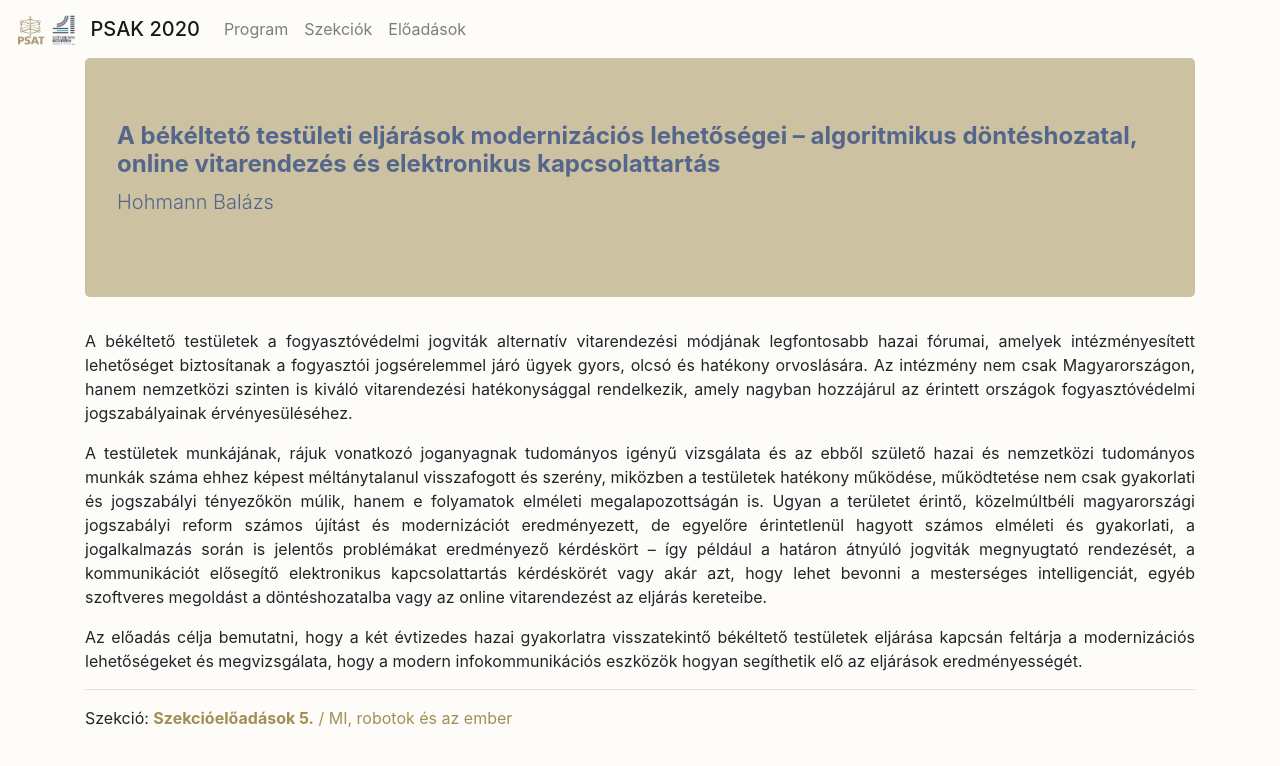
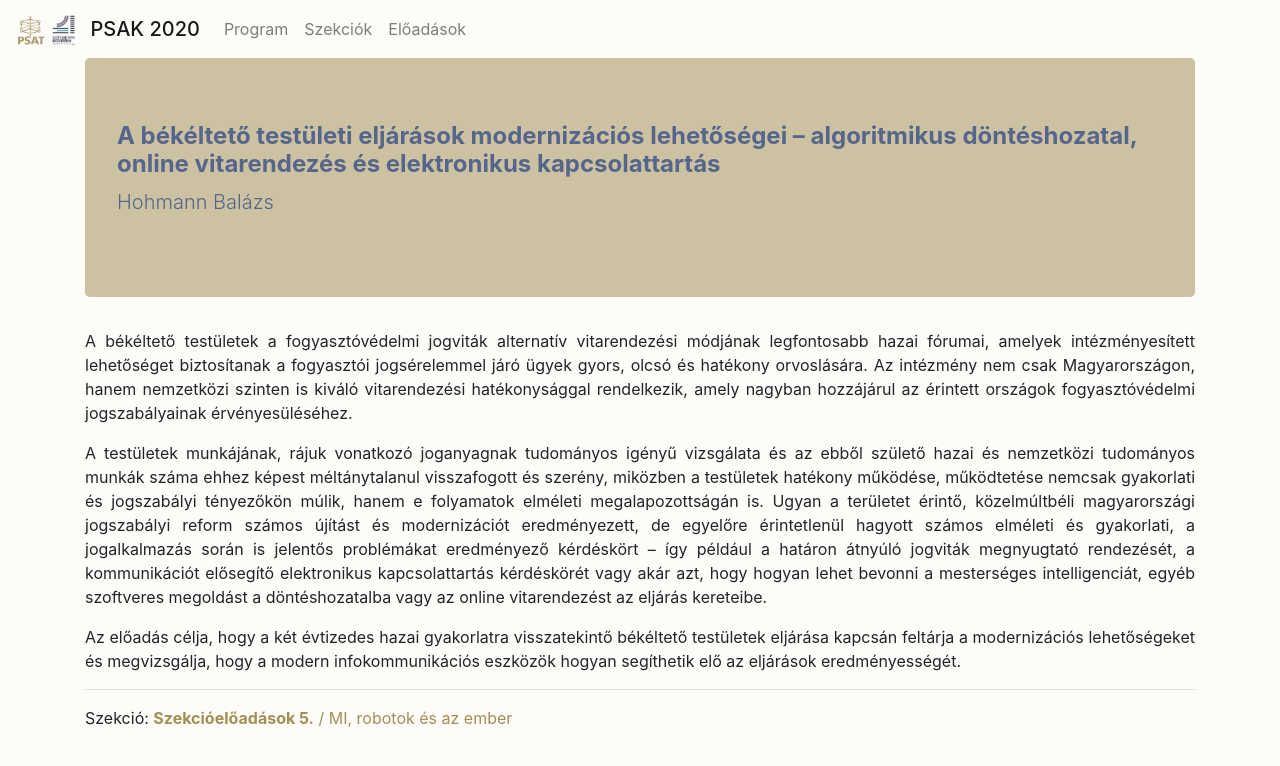
Before and after one commit to hegyhati/psak_2020, a Jekyll site: the page built from _presentations/Hohmann_Balazs.md, in a window 1280 px wide. Shown: the top 766 px of the page. Built offline with Jekyll 4.4.1, drawn with Linux system fonts in a browser that asks for light colours.

Commit message:
Update Hohmann_Balazs.md

```diff
--- a/_presentations/Hohmann_Balazs.md
+++ b/_presentations/Hohmann_Balazs.md
@@ -5,6 +5,6 @@ title: A békéltető testületi eljárások modernizációs lehetőségei – a
 
 A békéltető testületek a fogyasztóvédelmi jogviták alternatív vitarendezési módjának legfontosabb hazai fórumai, amelyek intézményesített lehetőséget biztosítanak a fogyasztói jogsérelemmel járó ügyek gyors, olcsó és hatékony orvoslására. Az intézmény nem csak Magyarországon, hanem nemzetközi szinten is kiváló vitarendezési hatékonysággal rendelkezik, amely nagyban hozzájárul az érintett országok fogyasztóvédelmi jogszabályainak érvényesüléséhez.
 
-A testületek munkájának, rájuk vonatkozó joganyagnak tudományos igényű vizsgálata és az ebből születő hazai és nemzetközi tudományos munkák száma ehhez képest méltánytalanul visszafogott és szerény, miközben a testületek hatékony működése, működtetése nem csak gyakorlati és jogszabályi tényezőkön múlik, hanem e folyamatok elméleti megalapozottságán is. Ugyan a területet érintő, közelmúltbéli magyarországi jogszabályi reform számos újítást és modernizációt eredményezett, de egyelőre érintetlenül hagyott számos elméleti és gyakorlati, a jogalkalmazás során is jelentős problémákat eredményező kérdéskört – így például a határon átnyúló jogviták megnyugtató rendezését, a kommunikációt elősegítő elektronikus kapcsolattartás kérdéskörét vagy akár azt, hogy lehet bevonni a mesterséges intelligenciát, egyéb szoftveres megoldást a döntéshozatalba vagy az online vitarendezést az eljárás kereteibe.
+A testületek munkájának, rájuk vonatkozó joganyagnak tudományos igényű vizsgálata és az ebből születő hazai és nemzetközi tudományos munkák száma ehhez képest méltánytalanul visszafogott és szerény, miközben a testületek hatékony működése, működtetése nemcsak gyakorlati és jogszabályi tényezőkön múlik, hanem e folyamatok elméleti megalapozottságán is. Ugyan a területet érintő, közelmúltbéli magyarországi jogszabályi reform számos újítást és modernizációt eredményezett, de egyelőre érintetlenül hagyott számos elméleti és gyakorlati, a jogalkalmazás során is jelentős problémákat eredményező kérdéskört – így például a határon átnyúló jogviták megnyugtató rendezését, a kommunikációt elősegítő elektronikus kapcsolattartás kérdéskörét vagy akár azt, hogy hogyan lehet bevonni a mesterséges intelligenciát, egyéb szoftveres megoldást a döntéshozatalba vagy az online vitarendezést az eljárás kereteibe.
 
-Az előadás célja bemutatni, hogy a két évtizedes hazai gyakorlatra visszatekintő békéltető testületek eljárása kapcsán feltárja a modernizációs lehetőségeket és megvizsgálata, hogy a modern infokommunikációs eszközök hogyan segíthetik elő az eljárások eredményességét.
+Az előadás célja, hogy a két évtizedes hazai gyakorlatra visszatekintő békéltető testületek eljárása kapcsán feltárja a modernizációs lehetőségeket és megvizsgálja, hogy a modern infokommunikációs eszközök hogyan segíthetik elő az eljárások eredményességét.
```
